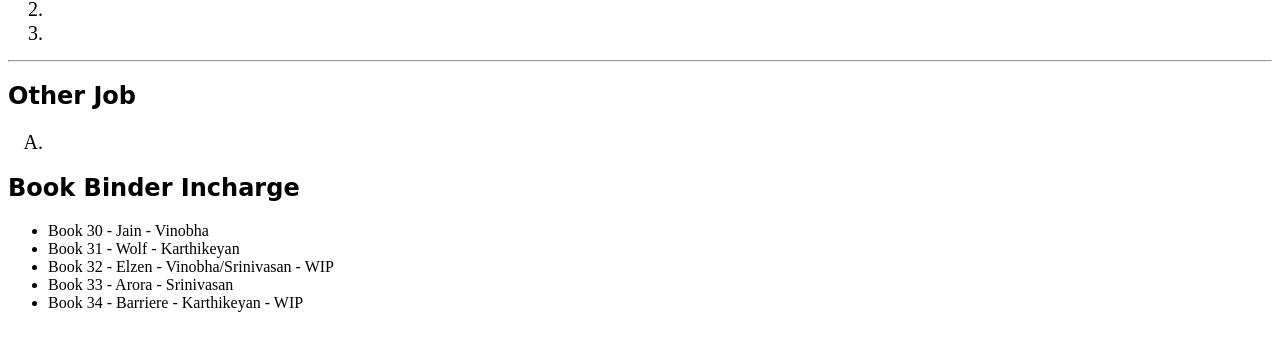
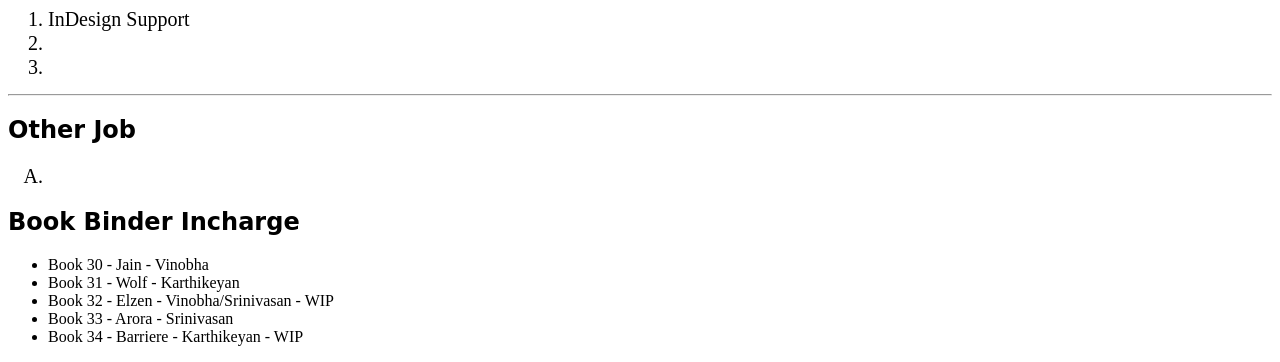
Before and after one commit to Srinivasan28111990/pdmr-latex-team, a plain HTML site: page latex_job_allotment.html in a window 1280 px wide. Shown: the part 604-966 px from the top of the page. Before the commit the page ends 932 px from the top, so only its background shows below. Drawn offline with Linux system fonts and the light colour scheme.

Commit message:
Update latex_job_allotment.html
Signed-off-by: Srinivasan <107301582+Srinivasan28111990@users.noreply.github.com>

```diff
--- a/latex_job_allotment.html
+++ b/latex_job_allotment.html
@@ -10,7 +10,7 @@
     }
     setInterval('autoRefresh()', 60000);
 </script>
-</head><body>
+</head><body><p>&nbsp;</p>
 <p class="ex1"><a href="home.html" class="button"><button type="button">HOME</button></a>
 <a href="ems-default-query.html" class="button"><button type="button">EMS Default Query</button></a>
 <a href="ems-latex-codes.html" class="button"><button type="button">EMS LaTeX Codes</button></a></p>
```
